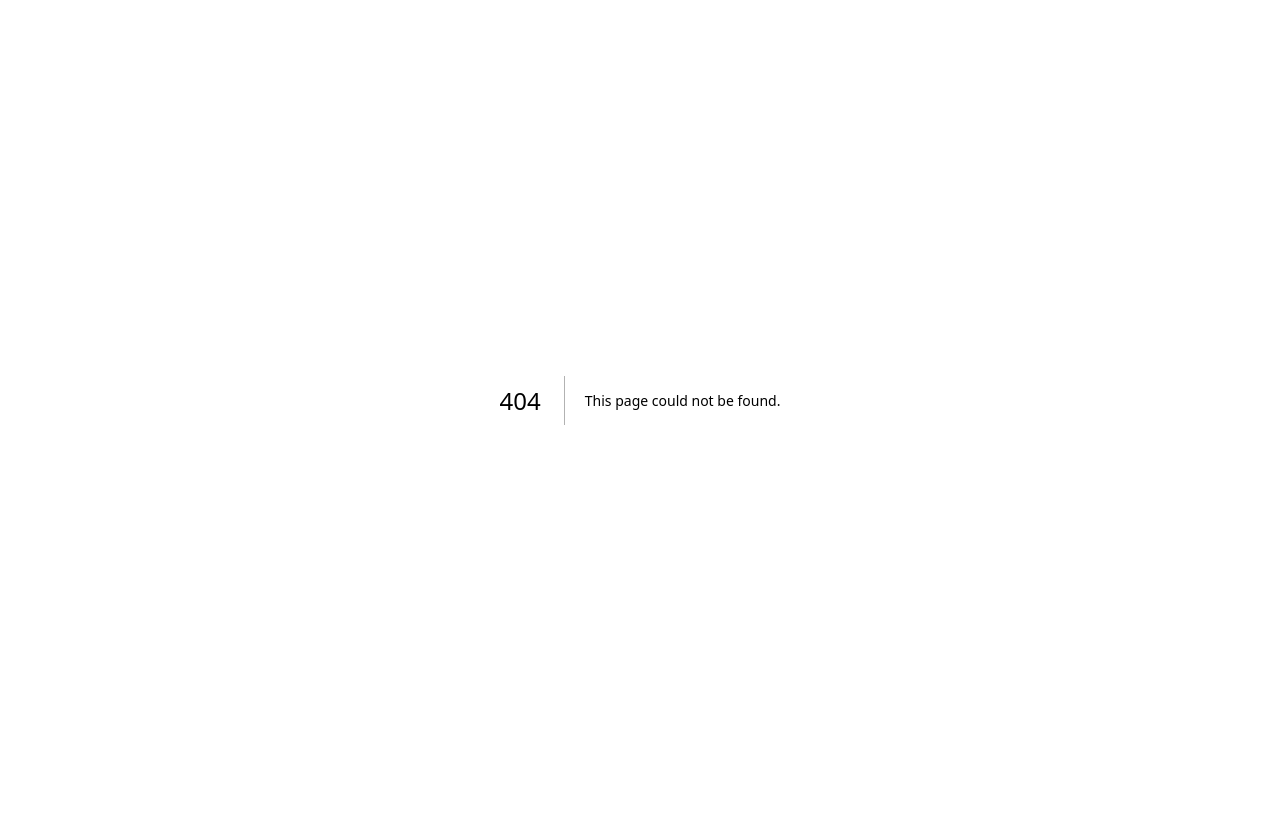
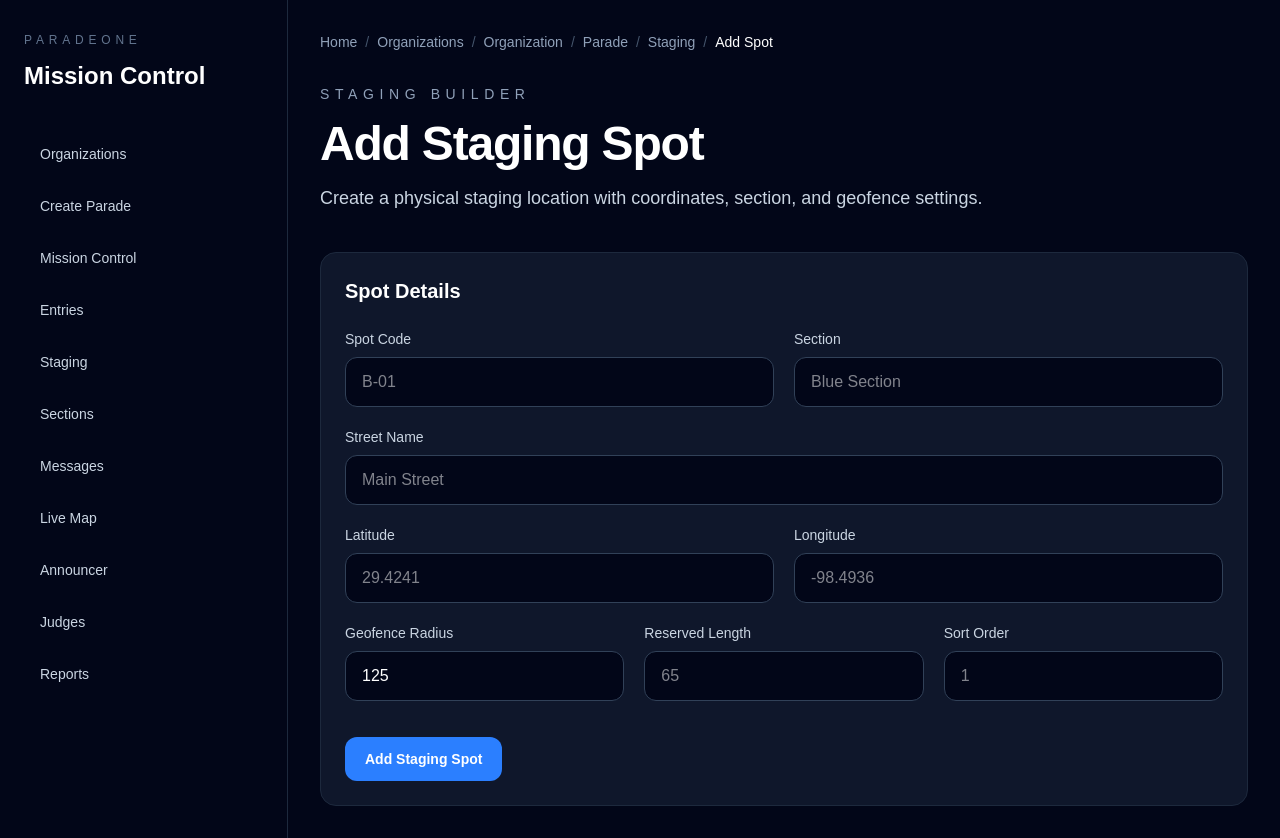
Before and after one commit to boejoyd/paradeone, a Next.js app: page /organizations/1/parades/1/staging/new in a window 1280 px wide. Before the commit this address had no page. Before the commit the page ends 800 px from the top, so only its background shows below. Built offline with nearby package versions, Linux system fonts and the light colour scheme; no server answers; the database is empty.

Commit message:
Add create staging spot workflow

```diff
--- /dev/null
+++ b/app/organizations/[slug]/parades/[eventId]/staging/new/actions.ts
@@ -0,0 +1,29 @@
+"use server";
+
+import { redirect } from "next/navigation";
+import { supabase } from "@/lib/supabase";
+
+export async function createStagingSpot(formData: FormData) {
+  const slug = String(formData.get("slug") || "");
+  const eventId = String(formData.get("eventId") || "");
+
+  const { error } = await supabase.from("staging_spots").insert({
+    event_id: eventId,
+    spot_code: String(formData.get("spotCode") || "").trim(),
+    section: String(formData.get("section") || "").trim() || null,
+    street_name: String(formData.get("streetName") || "").trim() || null,
+    latitude: Number(formData.get("latitude") || 0) || null,
+    longitude: Number(formData.get("longitude") || 0) || null,
+    geofence_radius_feet:
+      Number(formData.get("geofenceRadiusFeet") || 125) || 125,
+    reserved_length_feet:
+      Number(formData.get("reservedLengthFeet") || 0) || null,
+    reserved_width_feet:
+      Number(formData.get("reservedWidthFeet") || 0) || null,
+    sort_order: Number(formData.get("sortOrder") || 0) || null,
+  });
+
+  if (error) throw new Error(error.message);
+
+  redirect(`/organizations/${slug}/parades/${eventId}/staging`);
+}
--- /dev/null
+++ b/app/organizations/[slug]/parades/[eventId]/staging/new/page.tsx
@@ -0,0 +1,175 @@
+import { AppShell } from "@/components/layout/AppShell";
+import { Breadcrumbs } from "@/components/navigation/Breadcrumbs";
+import { Button } from "@/components/ui/Button";
+import { Card } from "@/components/ui/Card";
+import { supabase } from "@/lib/supabase";
+import { createStagingSpot } from "./actions";
+
+type NewStagingSpotPageProps = {
+  params: Promise<{
+    slug: string;
+    eventId: string;
+  }>;
+};
+
+export default async function NewStagingSpotPage({
+  params,
+}: NewStagingSpotPageProps) {
+  const { slug, eventId } = await params;
+
+  const { data: organization } = await supabase
+    .from("organizations")
+    .select("name")
+    .eq("slug", slug)
+    .single();
+
+  const { data: event } = await supabase
+    .from("events")
+    .select("name")
+    .eq("id", eventId)
+    .single();
+
+  return (
+    <AppShell>
+      <Breadcrumbs
+        items={[
+          { label: "Home", href: "/" },
+          { label: "Organizations", href: "/organizations" },
+          { label: organization?.name || "Organization", href: `/organizations/${slug}` },
+          { label: event?.name || "Parade", href: `/organizations/${slug}/parades/${eventId}` },
+          { label: "Staging", href: `/organizations/${slug}/parades/${eventId}/staging` },
+          { label: "Add Spot" },
+        ]}
+      />
+
+      <div className="mb-10">
+        <p className="text-sm uppercase tracking-[0.4em] text-slate-400">
+          Staging Builder
+        </p>
+        <h2 className="mt-4 text-5xl font-bold tracking-tight">
+          Add Staging Spot
+        </h2>
+        <p className="mt-4 max-w-2xl text-lg text-slate-300">
+          Create a physical staging location with coordinates, section, and
+          geofence settings.
+        </p>
+      </div>
+
+      <Card title="Spot Details">
+        <form action={createStagingSpot} className="mt-6 grid gap-5">
+          <input type="hidden" name="slug" value={slug} />
+          <input type="hidden" name="eventId" value={eventId} />
+
+          <div className="grid gap-5 md:grid-cols-2">
+            <label className="grid gap-2">
+              <span className="text-sm font-medium text-slate-300">
+                Spot Code
+              </span>
+              <input
+                name="spotCode"
+                required
+                placeholder="B-01"
+                className="rounded-xl border border-slate-700 bg-slate-950 px-4 py-3 text-white"
+              />
+            </label>
+
+            <label className="grid gap-2">
+              <span className="text-sm font-medium text-slate-300">
+                Section
+              </span>
+              <input
+                name="section"
+                placeholder="Blue Section"
+                className="rounded-xl border border-slate-700 bg-slate-950 px-4 py-3 text-white"
+              />
+            </label>
+          </div>
+
+          <label className="grid gap-2">
+            <span className="text-sm font-medium text-slate-300">
+              Street Name
+            </span>
+            <input
+              name="streetName"
+              placeholder="Main Street"
+              className="rounded-xl border border-slate-700 bg-slate-950 px-4 py-3 text-white"
+            />
+          </label>
+
+          <div className="grid gap-5 md:grid-cols-2">
+            <label className="grid gap-2">
+              <span className="text-sm font-medium text-slate-300">
+                Latitude
+              </span>
+              <input
+                name="latitude"
+                type="number"
+                step="any"
+                placeholder="29.4241"
+                className="rounded-xl border border-slate-700 bg-slate-950 px-4 py-3 text-white"
+              />
+            </label>
+
+            <label className="grid gap-2">
+              <span className="text-sm font-medium text-slate-300">
+                Longitude
+              </span>
+              <input
+                name="longitude"
+                type="number"
+                step="any"
+                placeholder="-98.4936"
+                className="rounded-xl border border-slate-700 bg-slate-950 px-4 py-3 text-white"
+              />
+            </label>
+          </div>
+
+          <div className="grid gap-5 md:grid-cols-3">
+            <label className="grid gap-2">
+              <span className="text-sm font-medium text-slate-300">
+                Geofence Radius
+              </span>
+              <input
+                name="geofenceRadiusFeet"
+                type="number"
+                min="25"
+                defaultValue="125"
+                className="rounded-xl border border-slate-700 bg-slate-950 px-4 py-3 text-white"
+              />
+            </label>
+
+            <label className="grid gap-2">
+              <span className="text-sm font-medium text-slate-300">
+                Reserved Length
+              </span>
+              <input
+                name="reservedLengthFeet"
+                type="number"
+                min="0"
+                placeholder="65"
+                className="rounded-xl border border-slate-700 bg-slate-950 px-4 py-3 text-white"
+              />
+            </label>
+
+            <label className="grid gap-2">
+              <span className="text-sm font-medium text-slate-300">
+                Sort Order
+              </span>
+              <input
+                name="sortOrder"
+                type="number"
+                min="0"
+                placeholder="1"
+                className="rounded-xl border border-slate-700 bg-slate-950 px-4 py-3 text-white"
+              />
+            </label>
+          </div>
+
+          <div className="pt-4">
+            <Button>Add Staging Spot</Button>
+          </div>
+        </form>
+      </Card>
+    </AppShell>
+  );
+}
```
